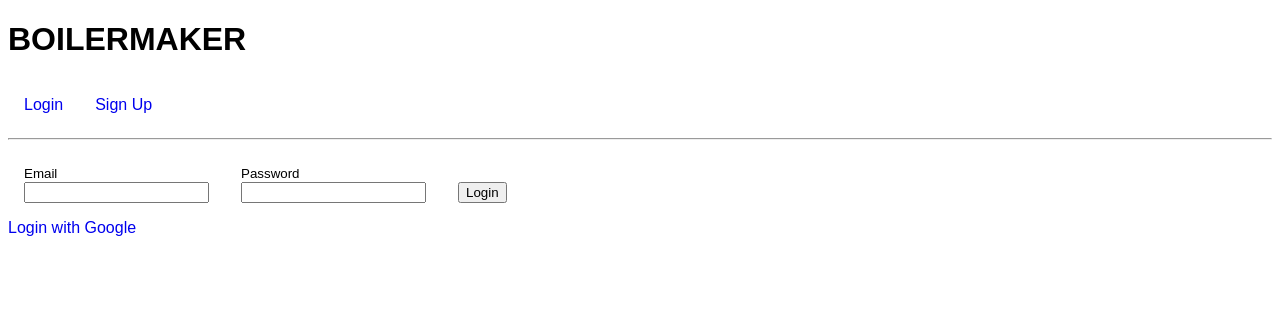
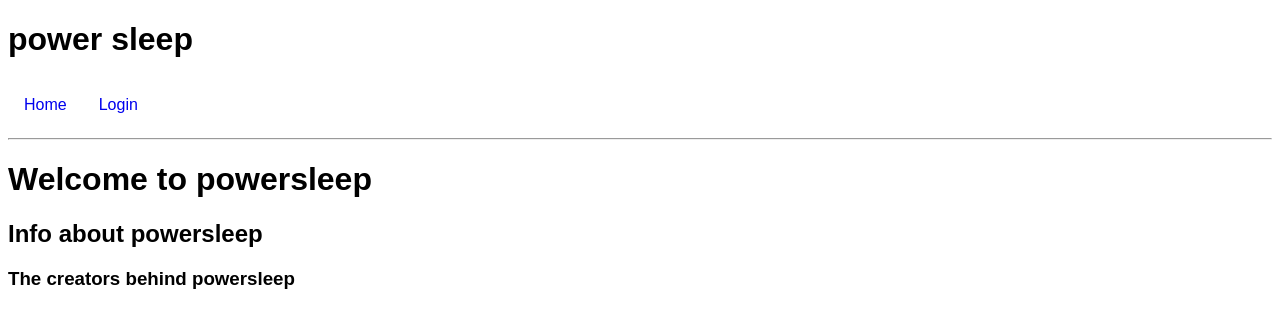
Before and after one commit to WomenInPower/spaceAppsChallenge, a React app: page /home in a window 1280 px wide. Built offline with nearby package versions, Linux system fonts and the light colour scheme; no server answers.

Commit message:
Feat: Splash page added, sign up page removed

```diff
--- a/client/components/index.js
+++ b/client/components/index.js
@@ -4,5 +4,6 @@
  * having to figure out which file they belong to!
  */
 export {default as Navbar} from './navbar'
+export {default as Splash} from './splash'
 export {default as UserHome} from './user-home'
 export {Login, Signup} from './auth-form'
--- a/client/components/navbar.js
+++ b/client/components/navbar.js
@@ -6,7 +6,7 @@ import {logout} from '../store'
 
 const Navbar = ({handleClick, isLoggedIn}) => (
   <div>
-    <h1>BOILERMAKER</h1>
+    <h1>power sleep</h1>
     <nav>
       {isLoggedIn ? (
         <div>
@@ -19,8 +19,8 @@ const Navbar = ({handleClick, isLoggedIn}) => (
       ) : (
         <div>
           {/* The navbar will show these links before you log in */}
+          <Link to="/">Home</Link>
           <Link to="/login">Login</Link>
-          <Link to="/signup">Sign Up</Link>
         </div>
       )}
     </nav>
--- /dev/null
+++ b/client/components/splash.js
@@ -0,0 +1,16 @@
+import React from 'react'
+
+//splash page pre-login
+
+export const Splash = () => {
+
+  return (
+    <div>
+      <h1>Welcome to powersleep</h1>
+      <h2>Info about powersleep</h2>
+      <h3>The creators behind powersleep</h3>
+    </div>
+  )
+}
+
+export default Splash
--- a/client/routes.js
+++ b/client/routes.js
@@ -2,7 +2,7 @@ import React, {Component} from 'react'
 import {connect} from 'react-redux'
 import {withRouter, Route, Switch} from 'react-router-dom'
 import PropTypes from 'prop-types'
-import {Login, Signup, UserHome} from './components'
+import {Splash, Login, UserHome} from './components'
 import {me} from './store'
 
 /**
@@ -20,7 +20,6 @@ class Routes extends Component {
       <Switch>
         {/* Routes placed here are available to all visitors */}
         <Route path="/login" component={Login} />
-        <Route path="/signup" component={Signup} />
         {isLoggedIn && (
           <Switch>
             {/* Routes placed here are only available after logging in */}
@@ -28,7 +27,7 @@ class Routes extends Component {
           </Switch>
         )}
         {/* Displays our Login component as a fallback */}
-        <Route component={Login} />
+        <Route component={Splash} />
       </Switch>
     )
   }
--- a/public/index.html
+++ b/public/index.html
@@ -3,7 +3,7 @@
   <head>
     <meta charset='utf-8'>
     <meta name='viewport' content='width=device-width initial-scale=1.0'>
-    <title>Boilermaker</title>
+    <title>powersleep</title>
     <link rel="stylesheet" href="/style.css" />
     <script defer src="/bundle.js"></script>
   </head>
```
